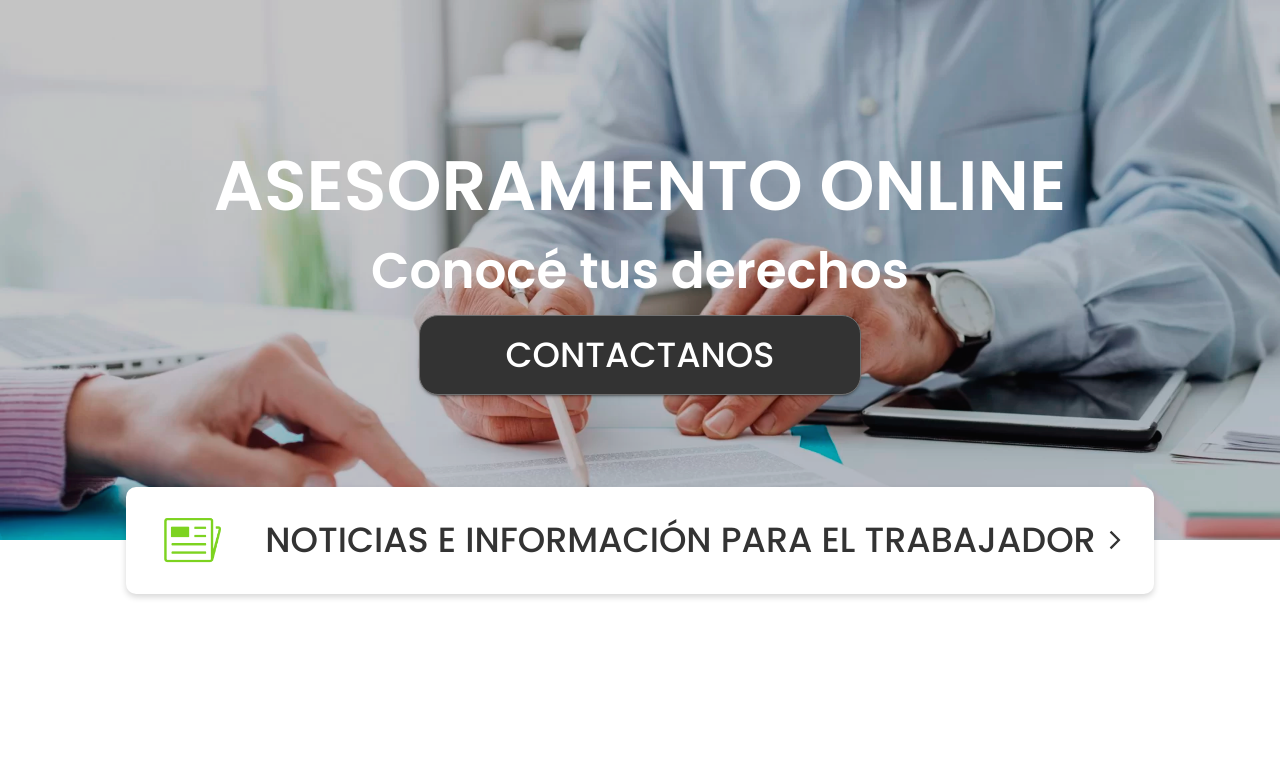
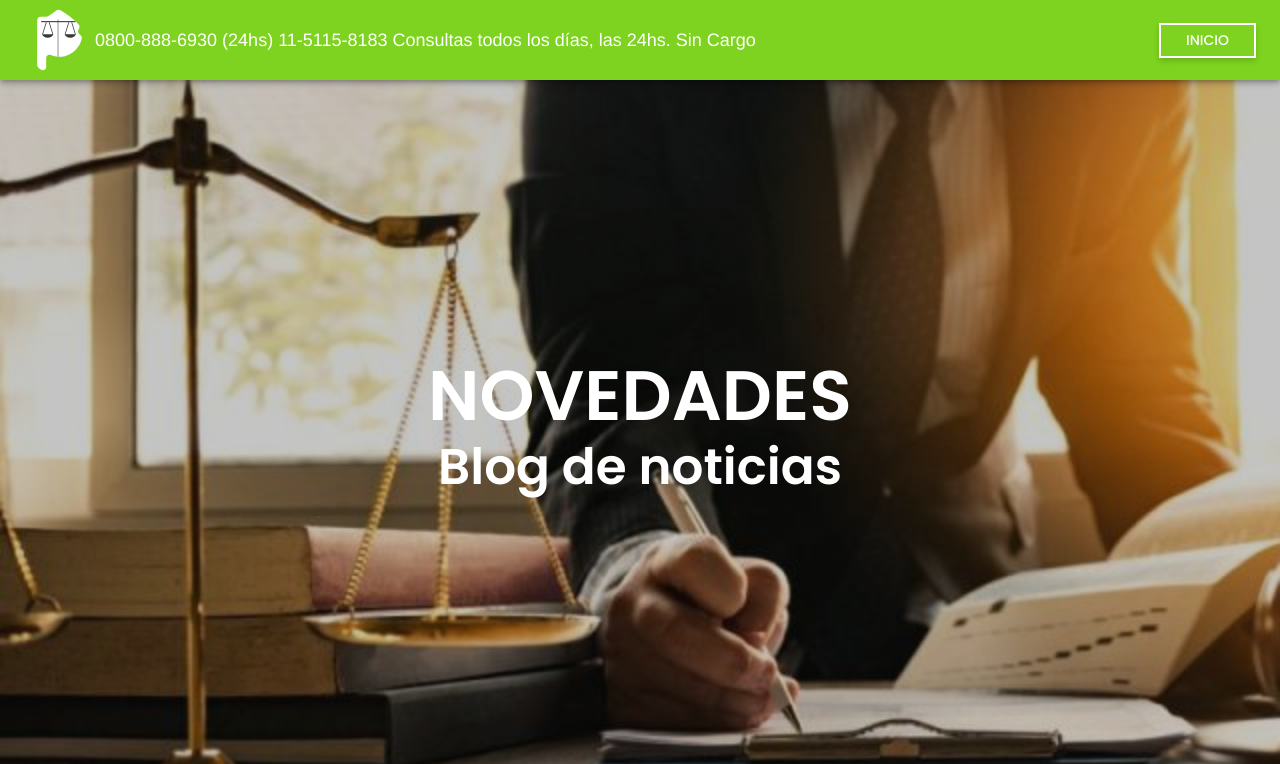
Before and after one commit to roperrott/abogados-landing, a React (Create React App) app: page /noticias in a window 1280 px wide. Shown: the top 764 px of the page. Built offline with nearby package versions, Linux system fonts and the light colour scheme.

Commit message:
news banner

```diff
--- a/src/App.js
+++ b/src/App.js
@@ -3,15 +3,15 @@ import {
   Routes,
   Route,
 } from 'react-router-dom';
-import { Banner } from './components';
 import { Home } from './pages/home';
+import { News } from './pages/news';
 
 function App() {
   return (
     <Router>
       <Routes>
         <Route exact path="/" element={<Home />} />
-        <Route exact path="noticias" element={<Banner />} />
+        <Route exact path="noticias" element={<News />} />
       </Routes>
     </Router>
 
--- a/src/components/Banner/index.css
+++ b/src/components/Banner/index.css
@@ -1,10 +1,9 @@
 .banner{
     position: relative;
     width: 100%;
-    aspect-ratio: 64/27;
-    background-image: url('../../assets/banner_principal.png');
+    height: 100vh;
     background-repeat: no-repeat;
-    background-size: contain;
+    background-size: cover;
     display: flex;
     flex-direction: column;
     align-items: center;
@@ -31,6 +30,10 @@
     height: 250px;
 }
 
+.title-container {
+    text-align: center;
+}
+
 .news-icon{
     width: 71px;
     height: 69px;
--- a/src/components/Banner/index.js
+++ b/src/components/Banner/index.js
@@ -4,21 +4,28 @@ import { Link } from 'react-router-dom';
 import news from '../../assets/newsIcon.png';
 import './index.css';
 
-export function Banner() {
+export function Banner({
+  backgroundImage, showButton = false, title, subtitle,
+}) {
   return (
     <Box sx={{ position: 'relative' }}>
-      <Box className="banner">
+      <Box className="banner" style={{ backgroundImage: `url(${backgroundImage})` }}>
         <Box className="banner-container">
-          <Typography variant="h1" color="primary">
-            ASESORAMIENTO ONLINE
-          </Typography>
-          <Typography variant="h2" color="primary">
-            Conocé tus derechos
-          </Typography>
+          <Box className="title-container">
+            <Typography variant="h1" color="primary">
+              {title}
+            </Typography>
+            <Typography variant="h2" color="primary">
+              {subtitle}
+            </Typography>
+          </Box>
+          { showButton && (
           <Button color="secondary" variant="contained" size="medium" href="#contact-form">
             CONTACTANOS
           </Button>
+          )}
         </Box>
+        {showButton && (
         <Link to="noticias" className="big-news-btn">
           <Button
             variant="contained"
@@ -30,6 +37,7 @@ export function Banner() {
             NOTICIAS E INFORMACIÓN PARA EL TRABAJADOR
           </Button>
         </Link>
+        )}
       </Box>
     </Box>
 
--- a/src/components/Form/index.js
+++ b/src/components/Form/index.js
@@ -1,5 +1,5 @@
 import {
-  Box, Typography, TextField, FormControl,
+  Box, Typography, TextField, FormControl, Button,
 } from '@mui/material';
 import './index.css';
 
@@ -12,7 +12,7 @@ export function Form() {
       <Box
         id="contact-form"
         sx={{
-          bgcolor: '#FFFFFF', alignItems: 'center', p: '78px 88px', m: '-346px 47.5px 0px', borderRadius: '92px', position: 'absolute',
+          bgcolor: '#FFFFFF', alignItems: 'center', p: '78px 88px 40px', m: '-346px 47.5px 0px', borderRadius: '92px', position: 'absolute', display: 'flex', flexDirection: 'column',
         }}
       >
         <Typography variant="h5" sx={{ textAlign: 'center' }}>COMPLETÁ EL FORMULARIO PARA QUE TE CONTACTEMOS</Typography>
@@ -20,7 +20,7 @@ export function Form() {
         <FormControl
           fullWidth
           sx={{
-            alignItems: 'center', flexDirection: 'row', flexWrap: 'wrap', justifyContent: 'space-between',
+            alignItems: 'center', flexDirection: 'row', flexWrap: 'wrap', justifyContent: 'space-between', mb: '40px',
           }}
         >
           <TextField
@@ -66,6 +66,9 @@ export function Form() {
             style={{ width: '100%' }}
           />
         </FormControl>
+        <Button color="secondary" variant="contained" size="medium">
+          ENVIAR
+        </Button>
       </Box>
     </Box>
   );
--- a/src/components/Header/index.js
+++ b/src/components/Header/index.js
@@ -4,7 +4,7 @@ import {
 import { Link } from 'react-router-dom';
 import { Logo } from '../Logo';
 
-export function Header() {
+export function Header({ buttonTitle, linkTo }) {
   return (
     <AppBar color="inherit" position="sticky" sx={{ height: 80, justifyContent: 'center' }}>
       <Toolbar>
@@ -12,8 +12,8 @@ export function Header() {
         <Typography variant="h4" component="div" color="primary" sx={{ flexGrow: 1 }}>
           0800-888-6930 (24hs) 11-5115-8183 Consultas todos los días, las 24hs. Sin Cargo
         </Typography>
-        <Link to="noticias">
-          <Button variant="outlined" color="primary">Noticias</Button>
+        <Link to={linkTo}>
+          <Button variant="outlined" color="primary">{buttonTitle}</Button>
         </Link>
       </Toolbar>
     </AppBar>
--- a/src/pages/home/index.js
+++ b/src/pages/home/index.js
@@ -2,12 +2,13 @@ import { Box } from '@mui/material';
 import {
   Banner, Header, PageContent, CardsContainer, Form, Footer,
 } from '../../components';
+import BannerPrincipal from '../../assets/banner_principal.png';
 
 export function Home() {
   return (
     <Box sx={{ backgroundColor: 'background.default' }}>
-      <Header />
-      <Banner />
+      <Header buttonTitle="Noticias" linkTo="noticias" />
+      <Banner backgroundImage={BannerPrincipal} showButton title="ASESORAMIENTO ONLINE" subtitle="Conocé tus derechos" />
       <PageContent />
       <CardsContainer />
       <Form />
--- a/src/pages/news/index.js
+++ b/src/pages/news/index.js
@@ -0,0 +1,15 @@
+import { Box } from '@mui/material';
+import {
+  Banner, Header, Footer,
+} from '../../components';
+import BannerNews from '../../assets/banner_news.jpeg';
+
+export function News() {
+  return (
+    <Box sx={{ backgroundColor: 'background.default' }}>
+      <Header buttonTitle="Inicio" linkTo="/" />
+      <Banner backgroundImage={BannerNews} title="NOVEDADES" subtitle="Blog de noticias" />
+      <Footer />
+    </Box>
+  );
+}
```
Also changed, not shown: src/assets/banner_news.jpeg (added).
